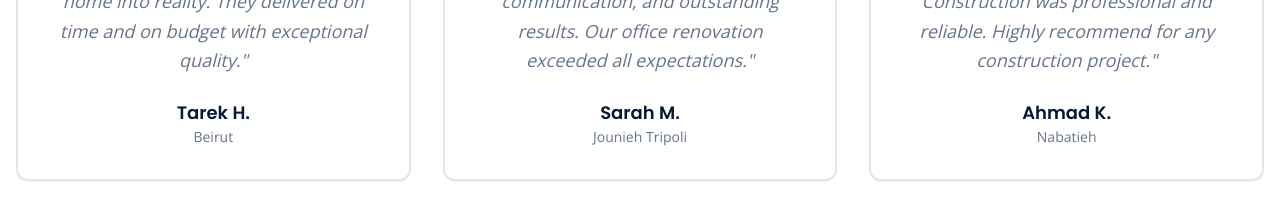
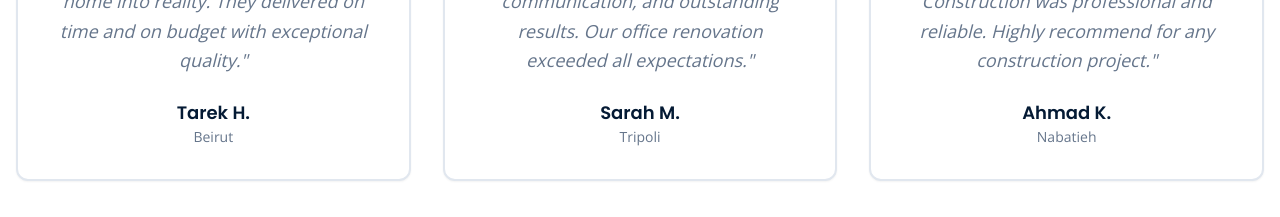
Before and after one commit to youssef-blip/fahs-build-lebanon, a React (Vite) app: page / in a window 1280 px wide. Shown: the part 3740-3957 px from the top of the page. Built offline with nearby package versions, Linux system fonts and the light colour scheme.

Commit message:
Update testimonial location
Changed Sarah M.'s location from "Jounieh Tripoli" to "Tripoli" in the testimonials section.

```diff
--- a/src/components/Testimonials.tsx
+++ b/src/components/Testimonials.tsx
@@ -13,7 +13,7 @@ const Testimonials = () => {
       name: "Sarah M.",
       text: "Professional team, excellent communication, and outstanding results. Our office renovation exceeded all expectations.",
       rating: 5,
-      location: "Jounieh Tripoli"
+      location: "Tripoli"
     },
     {
       name: "Ahmad K.",
```
